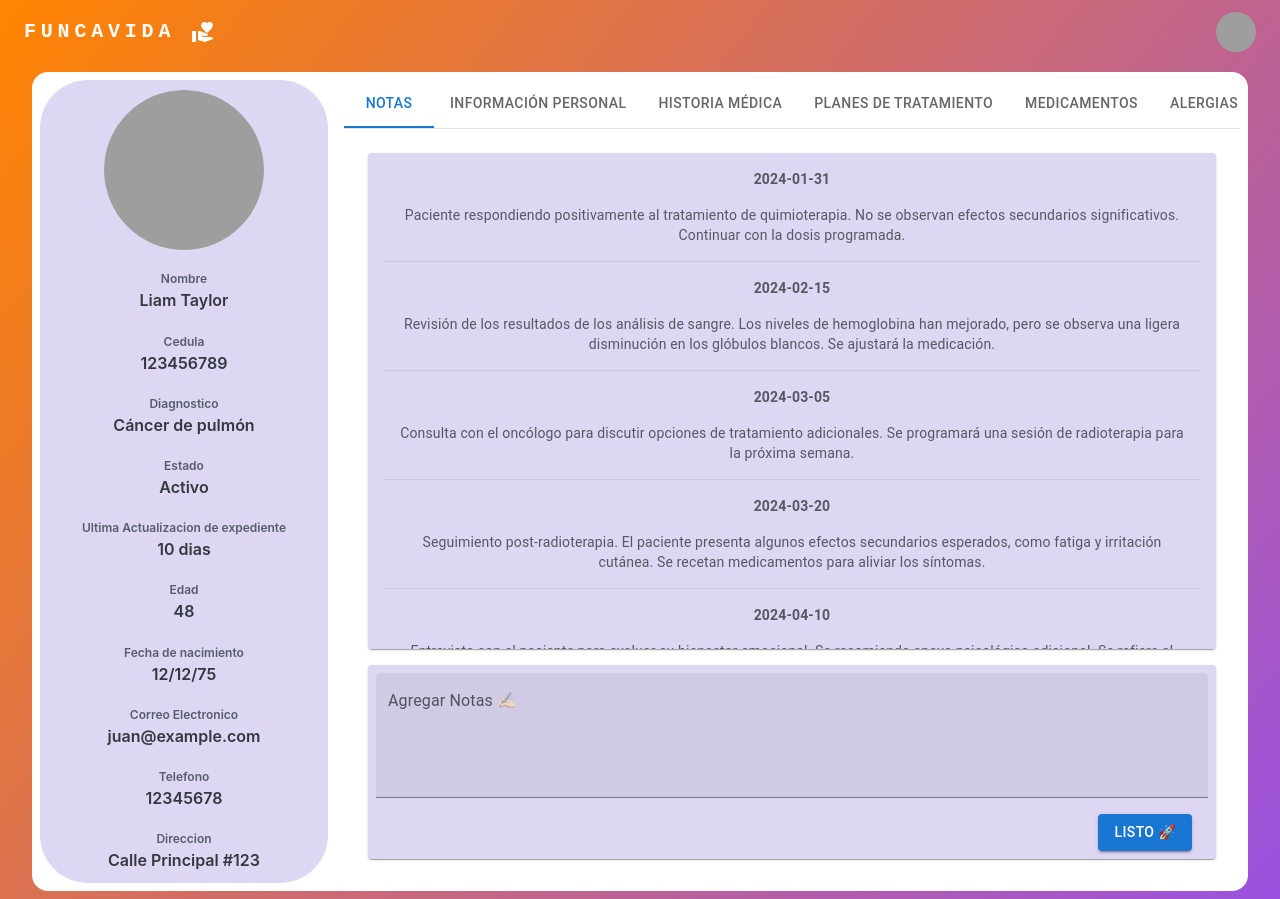
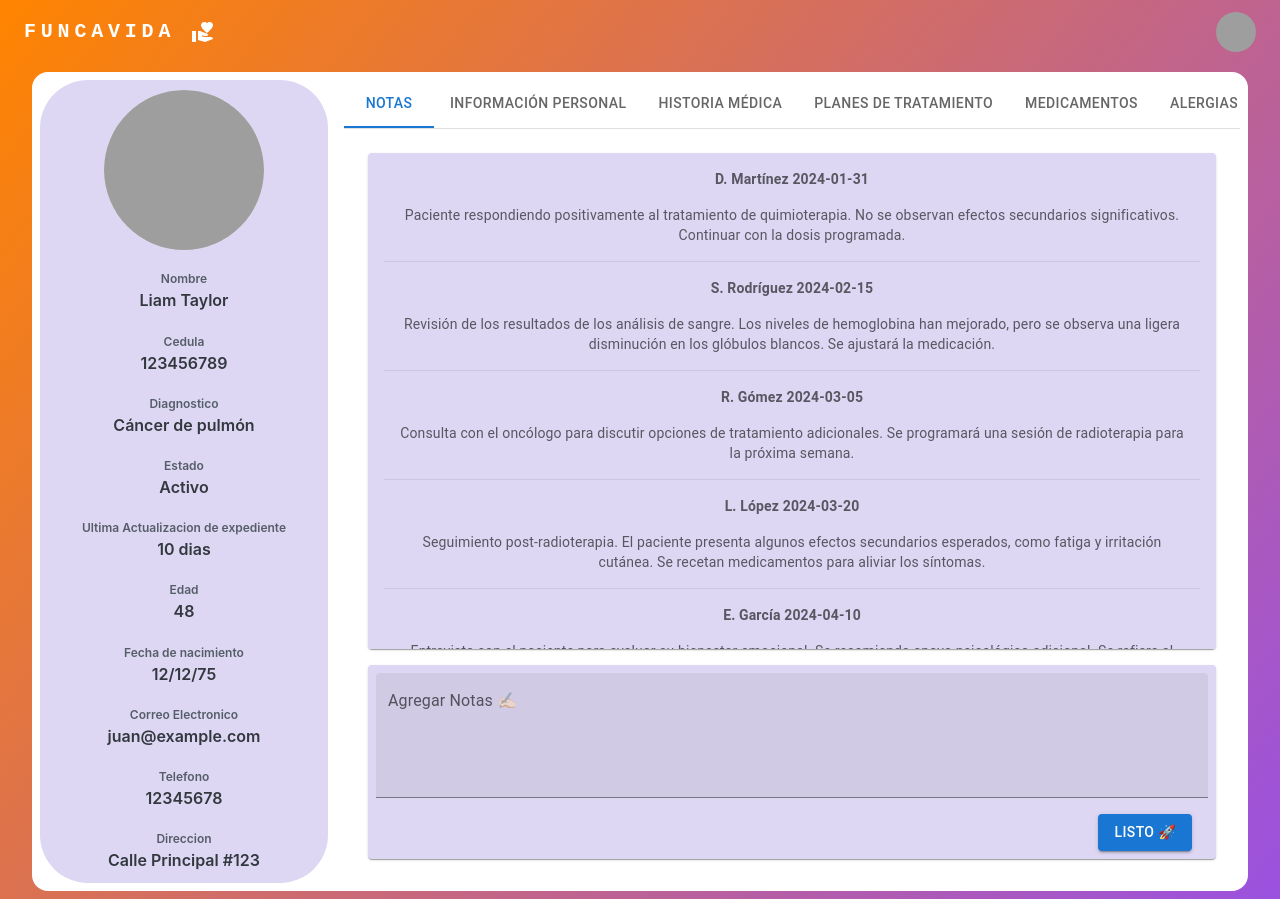
Before and after one commit to cisr-cr/Expedientes-Digitales-Funcavida-React-App, a React (Create React App) app: page /expediente/1 in a window 1280 px wide. Built offline with nearby package versions, Linux system fonts and the light colour scheme; grey boxes are pictures that could not be loaded.

Commit message:
feat: Updating notes section

```diff
--- a/src/components/Sections/Notas.css
+++ b/src/components/Sections/Notas.css
@@ -2,6 +2,11 @@
   min-height: 30rem;
   overflow-y: auto;
   max-height: 30rem;
+}
+
+.Nota:hover {
+  background-color: #c9c3e6;
+  cursor: pointer;
 }
 
 .AddNotas {
--- a/src/components/Sections/Notas.js
+++ b/src/components/Sections/Notas.js
@@ -20,38 +20,47 @@ const notes = [
   {
     note: "Paciente respondiendo positivamente al tratamiento de quimioterapia. No se observan efectos secundarios significativos. Continuar con la dosis programada.",
     date: "2024-01-31",
+    author: "D. Martínez",
   },
   {
     note: "Revisión de los resultados de los análisis de sangre. Los niveles de hemoglobina han mejorado, pero se observa una ligera disminución en los glóbulos blancos. Se ajustará la medicación.",
     date: "2024-02-15",
+    author: "S. Rodríguez",
   },
   {
     note: "Consulta con el oncólogo para discutir opciones de tratamiento adicionales. Se programará una sesión de radioterapia para la próxima semana.",
     date: "2024-03-05",
+    author: "R. Gómez",
   },
   {
     note: "Seguimiento post-radioterapia. El paciente presenta algunos efectos secundarios esperados, como fatiga y irritación cutánea. Se recetan medicamentos para aliviar los síntomas.",
     date: "2024-03-20",
+    author: "L. López",
   },
   {
     note: "Entrevista con el paciente para evaluar su bienestar emocional. Se recomienda apoyo psicológico adicional. Se refiere al paciente a un consejero especializado.",
     date: "2024-04-10",
+    author: "E. García",
   },
   {
     note: "Resultados de la prueba de imagen indican reducción del tamaño del tumor. Excelente progreso en el tratamiento actual.",
     date: "2024-05-02",
+    author: "F. Ramírez",
   },
   {
     note: "Cambio en el régimen de medicamentos debido a reacciones alérgicas. Se monitorizará de cerca la respuesta del paciente.",
     date: "2024-05-15",
+    author: "P. Torres",
   },
   {
     note: "Discusión sobre opciones de cirugía. Se programará una cirugía de extirpación del tumor para el próximo mes.",
     date: "2024-06-01",
+    author: "A. Sánchez",
   },
   {
     note: "Evaluación de la recuperación postoperatoria. El paciente se encuentra estable y responde bien al tratamiento postoperatorio.",
     date: "2024-06-20",
+    author: "D. Martínez",
   },
 ];
 
@@ -63,7 +72,9 @@ export default function Notas() {
           <Item className="Notas">
             {notes.map((note, index) => (
               <Grid item xs={12} key={index} className="Nota">
-                <div className="NotasFecha">{note.date}</div>
+                <div className="NotasFecha">
+                  {note.author} {note.date}
+                </div>
                 <div className="NotasDetalle">{note.note}</div>
                 <Divider light />
               </Grid>
```
